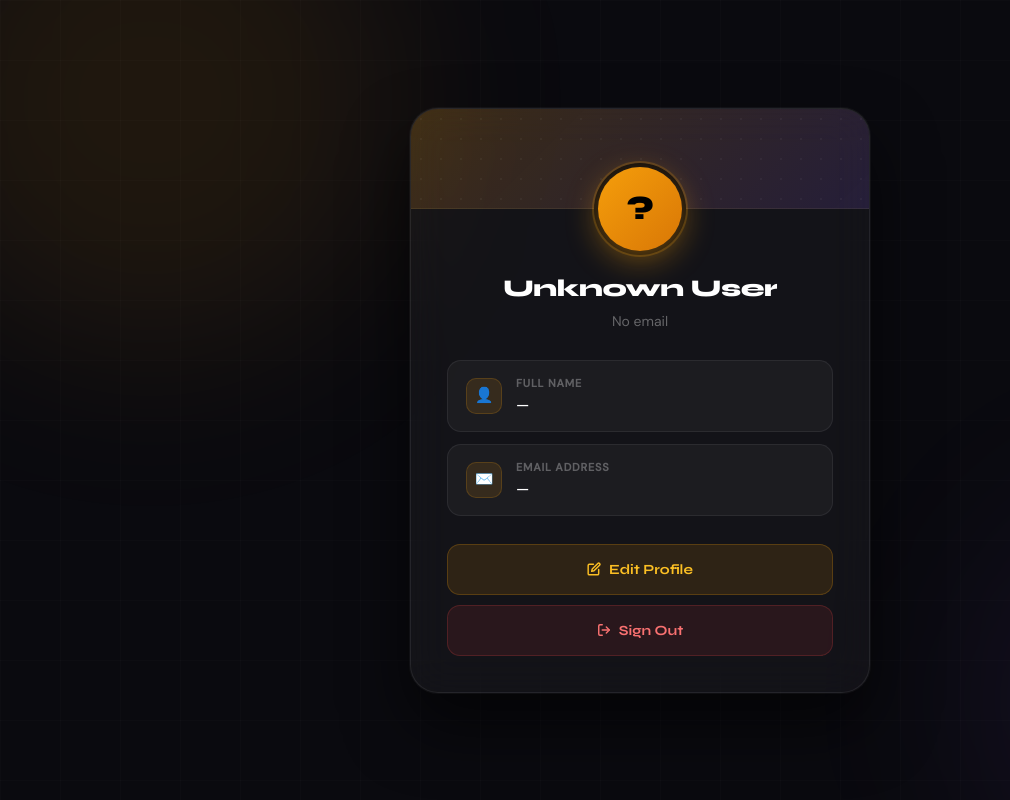
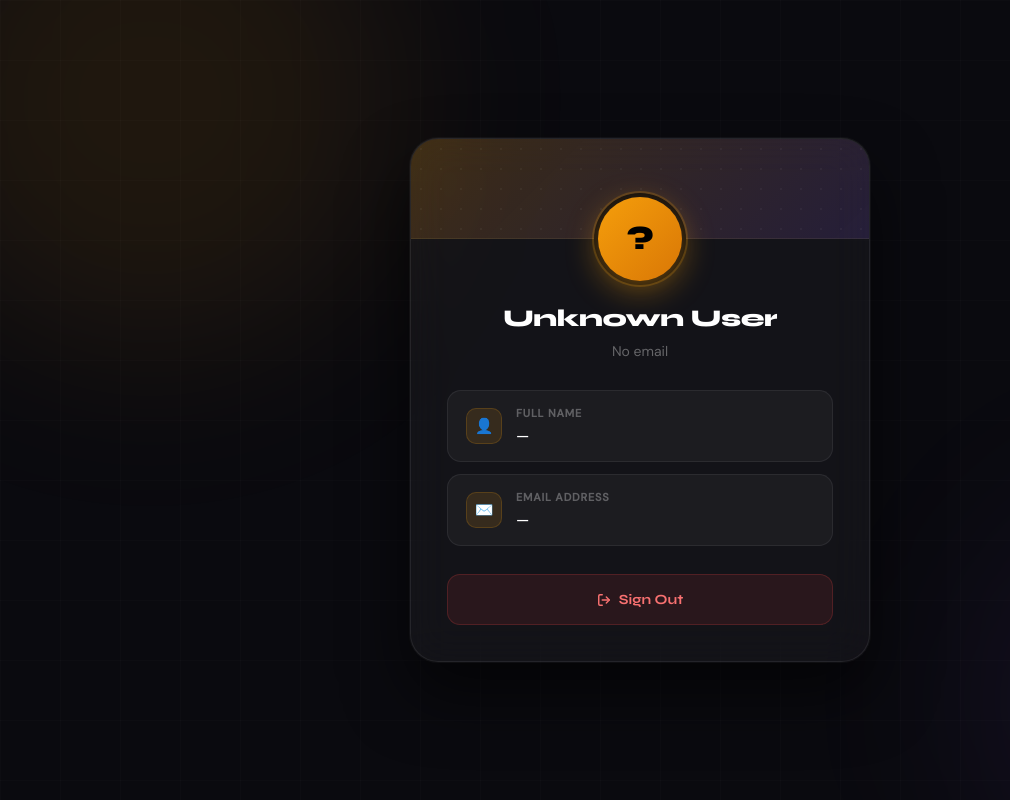
Before and after one commit to kanu-priy/Internship-Tracker, a React (Create React App) app in the folder client/: page /account in a window 1280 px wide. Shown: the whole page, without its empty margins (0-1010 px from the left). Built offline with nearby package versions, Linux system fonts and the light colour scheme.

Commit message:
Completed

```diff
--- a/client/src/pages/Account.js
+++ b/client/src/pages/Account.js
@@ -261,13 +261,6 @@ export default function MyAccount() {
             </div>
 
             <div className="account-actions">
-              <button className="btn-edit-profile">
-                <svg width="14" height="14" viewBox="0 0 24 24" fill="none" stroke="currentColor" strokeWidth="2.5" strokeLinecap="round" strokeLinejoin="round">
-                  <path d="M11 4H4a2 2 0 0 0-2 2v14a2 2 0 0 0 2 2h14a2 2 0 0 0 2-2v-7"/>
-                  <path d="M18.5 2.5a2.121 2.121 0 0 1 3 3L12 15l-4 1 1-4 9.5-9.5z"/>
-                </svg>
-                Edit Profile
-              </button>
 
               <button
                 className="btn-logout"
```
